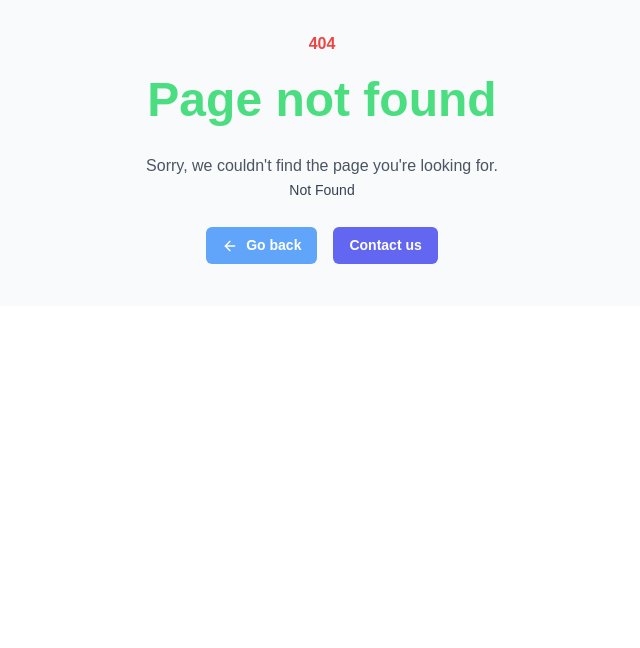
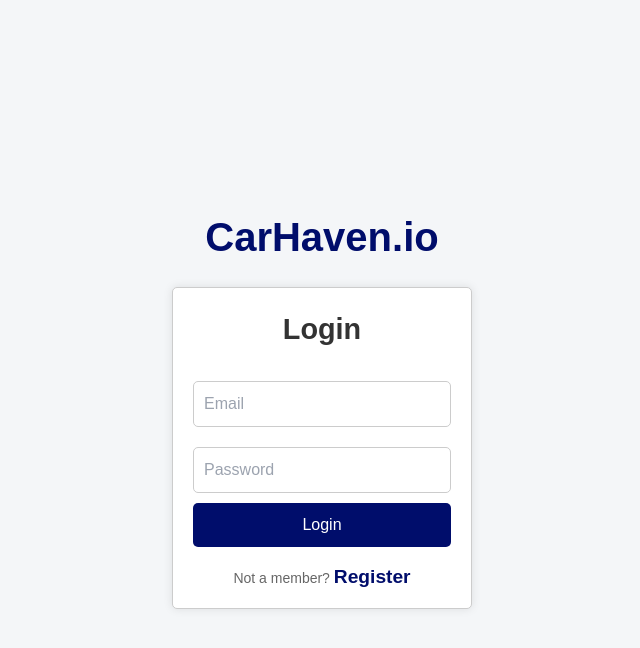
Before and after one commit to Vicky-peace/vehicle-client--repo, a React (Vite) app: page /auth in a window 1280 px wide. Before the commit this address had no page. Shown: the top 648 px of the page, without its empty margins (318-958 px from the left). Built offline with nearby package versions, Linux system fonts and the light colour scheme.

Commit message:
register and login complete

```diff
--- a/package.json
+++ b/package.json
@@ -10,15 +10,19 @@
     "preview": "vite preview"
   },
   "dependencies": {
+    "@reduxjs/toolkit": "^2.2.6",
     "@types/react-slick": "^0.23.13",
     "daisyui": "^4.12.10",
+    "formik": "^2.4.6",
     "lucide-react": "^0.400.0",
     "react": "^18.3.1",
     "react-dom": "^18.3.1",
+    "react-redux": "^9.1.2",
     "react-router-dom": "^6.24.1",
     "react-slick": "^0.30.2",
     "react-slik": "^1.0.1",
-    "scss": "^0.2.4"
+    "scss": "^0.2.4",
+    "yup": "^1.4.0"
   },
   "devDependencies": {
     "@types/react": "^18.3.3",
--- a/src/components/Header/Navbar.tsx
+++ b/src/components/Header/Navbar.tsx
@@ -25,8 +25,9 @@ const Navbar = () => {
 
                 </ul>
                 <div className="auths">
-                    <button className='login'>Login</button>
-                    <button className='signup'>Sign Up</button>
+                    <Link to='/auth'><button className='login'>Login</button></Link>
+                    <Link to='/auth'>
+                    <button className='signup'>Sign Up</button></Link>
                 </div>
             </div>
         </div>
--- /dev/null
+++ b/src/components/auth/Auth.tsx
@@ -0,0 +1,24 @@
+import React, { useState } from 'react';
+import LoginForm from './login/Login';
+import RegisterForm from './register/Register';
+import './auth.scss';
+
+const AuthPage: React.FC = () => {
+  const [isLogin, setIsLogin] = useState(true);
+
+  const switchToLogin = () => setIsLogin(true);
+  const switchToRegister = () => setIsLogin(false);
+
+  return (
+    <div className="auth-container">
+      <h1>CarHaven.io</h1>
+      {isLogin ? (
+        <LoginForm switchToRegister={switchToRegister} />
+      ) : (
+        <RegisterForm switchToLogin={switchToLogin} />
+      )}
+    </div>
+  );
+};
+
+export default AuthPage;
--- /dev/null
+++ b/src/components/auth/auth.scss
@@ -0,0 +1,54 @@
+.auth-container {
+    display: flex;
+    flex-direction: column;
+    align-items: center;
+    justify-content: center;
+    height: 100vh;
+  }
+
+  .auth-container h1 {
+    margin-bottom: 20px;
+  }
+
+  .login-form, .register-form {
+    width: 300px;
+    padding: 20px;
+    border: 1px solid #ccc;
+    border-radius: 5px;
+    box-shadow: 0 0 10px rgba(0, 0, 0, 0.1);
+  }
+
+  .login-form input, .register-form input {
+    width: 100%;
+    padding: 10px;
+    margin: 10px 0;
+    border: 1px solid #ccc;
+    border-radius: 5px;
+  }
+
+  .login-form button, .register-form button {
+    width: 100%;
+    padding: 10px;
+    background-color: #000d6b;
+    color: #fff;
+    border: none;
+    border-radius: 5px;
+    cursor: pointer;
+  }
+
+  .login-form p, .register-form p {
+    text-align: center;
+    margin-top: 20px;
+  }
+
+  .login-form p span, .register-form p span {
+    color: #000d6b;
+    cursor: pointer;
+  }
+
+  .error {
+    color: red;
+    font-size: 12px;
+    margin-top: -10px;
+    margin-bottom: 10px;
+  }
--- /dev/null
+++ b/src/components/auth/login/Login.tsx
@@ -0,0 +1,51 @@
+import React from 'react';
+import { Formik, Form, Field, ErrorMessage } from 'formik';
+import * as Yup from 'yup';
+import { useNavigate } from 'react-router-dom';
+import './login.scss';
+
+const loginSchema = Yup.object().shape({
+  email: Yup.string().email('Invalid email').required('Required'),
+  password: Yup.string().required('Required'),
+});
+
+interface LoginFormProps {
+  switchToRegister: () => void;
+}
+
+const LoginForm: React.FC<LoginFormProps> = ({ switchToRegister }) => {
+  const navigate = useNavigate();
+
+  const handleLogin = (values: { email: string; password: string }) => {
+    // Logic for login
+    // If login is successful, redirect to the dashboard
+    navigate('/');
+  };
+
+  return (
+    <div className="login-form">
+      <h2 className='text-center font-bold'>Login</h2>
+      <Formik
+        initialValues={{ email: '', password: '' }}
+        validationSchema={loginSchema}
+        onSubmit={handleLogin}
+      >
+        {({ isSubmitting }) => (
+          <Form>
+            <Field type="email" name="email" placeholder="Email" />
+            <ErrorMessage name="email" component="div" className="error" />
+            <Field type="password" name="password" placeholder="Password" />
+            <ErrorMessage name="password" component="div" className="error" />
+            <button type="submit" disabled={isSubmitting}>Login</button>
+          </Form>
+        )}
+      </Formik>
+      <p className="text-center mt-5 text-sm text-gray-600">
+  Not a member? <span onClick={switchToRegister} className="text-blue-700 cursor-pointer font-bold">Register</span>
+</p>
+
+    </div>
+  );
+};
+
+export default LoginForm;
--- /dev/null
+++ b/src/components/auth/login/login.scss
@@ -0,0 +1,78 @@
+.auth-container {
+    display: flex;
+    flex-direction: column;
+    align-items: center;
+    justify-content: center;
+    height: 100vh;
+    background-color: #f4f6f8;
+    padding: 10px 20px;
+  }
+
+  .auth-container h1 {
+    margin-bottom: 20px;
+    color: #000d6b;
+  }
+
+  .login-form, .register-form {
+    width: 400px;
+    padding: 30px;
+    border: 1px solid #ccc;
+    border-radius: 10px;
+    background-color: #fff;
+    box-shadow: 0 4px 6px rgba(0, 0, 0, 0.1);
+  }
+
+  .login-form h2, .register-form h2 {
+    margin-bottom: 20px;
+    color: #333;
+  }
+
+  .login-form input, .register-form input {
+    width: 100%;
+    padding: 12px;
+    margin: 10px 0;
+    border: 1px solid #ccc;
+    border-radius: 5px;
+    font-size: 16px;
+  }
+
+  .login-form button, .register-form button {
+    width: 100%;
+    padding: 12px;
+    background-color: #000d6b;
+    color: #fff;
+    border: none;
+    border-radius: 5px;
+    font-size: 16px;
+    cursor: pointer;
+    transition: background-color 0.3s ease;
+  }
+
+  .login-form button:hover, .register-form button:hover {
+    background-color: #003399;
+  }
+
+  .login-form p, .register-form p {
+    text-align: center;
+    margin-top: 20px;
+    font-size: 14px;
+    color: #666;
+  }
+
+  .login-form p span, .register-form p span {
+    color: #000d6b;
+    cursor: pointer;
+    font-size: 1.3rem;
+    text-decoration: none;
+  }
+
+  .error {
+    color: red;
+    font-size: 12px;
+    margin-top: -10px;
+    margin-bottom: 10px;
+  }
+
+  .login-form h2{
+    font-size: 1.8rem;
+  }
--- /dev/null
+++ b/src/components/auth/register/Register.tsx
@@ -0,0 +1,56 @@
+import React from 'react';
+import { Formik, Form, Field, ErrorMessage } from 'formik';
+import * as Yup from 'yup';
+import './register.scss';
+
+const registerSchema = Yup.object().shape({
+  fullName: Yup.string().required('Required'),
+  email: Yup.string().email('Invalid email').required('Required'),
+  contactPhone: Yup.string().required('Required'),
+  address: Yup.string().required('Required'),
+  password: Yup.string().required('Required'),
+});
+
+interface RegisterFormProps {
+  switchToLogin: () => void;
+}
+
+const RegisterForm: React.FC<RegisterFormProps> = ({ switchToLogin }) => {
+  const handleRegister = (values: { fullName: string; email: string; contactPhone: string; address: string; password: string }) => {
+    // Logic for registration
+    // If registration is successful, switch to login view
+    switchToLogin();
+  };
+
+  return (
+    <div className="register-form">
+      <h2 className='text-center font-bold'>Register</h2>
+      <Formik
+        initialValues={{ fullName: '', email: '', contactPhone: '', address: '', password: '' }}
+        validationSchema={registerSchema}
+        onSubmit={handleRegister}
+      >
+        {({ isSubmitting }) => (
+          <Form>
+            <Field type="text" name="fullName" placeholder="Full Name" />
+            <ErrorMessage name="fullName" component="div" className="error" />
+            <Field type="email" name="email" placeholder="Email" />
+            <ErrorMessage name="email" component="div" className="error" />
+            <Field type="text" name="contactPhone" placeholder="Contact Phone" />
+            <ErrorMessage name="contactPhone" component="div" className="error" />
+            <Field type="text" name="address" placeholder="Address" />
+            <ErrorMessage name="address" component="div" className="error" />
+            <Field type="password" name="password" placeholder="Password" />
+            <ErrorMessage name="password" component="div" className="error" />
+            <button type="submit" disabled={isSubmitting}>Register</button>
+          </Form>
+        )}
+      </Formik>
+      <p className="text-center mt-5 text-base text-gray-600">
+  Not a member? <span onClick={switchToLogin} className="text-blue-700 cursor-pointer underline font-bold">Login</span>
+</p>
+    </div>
+  );
+};
+
+export default RegisterForm;
--- /dev/null
+++ b/src/components/auth/register/register.scss
@@ -0,0 +1,60 @@
+.auth-container {
+    display: flex;
+    flex-direction: column;
+    align-items: center;
+    justify-content: center;
+    height: 100vh;
+  }
+
+  .auth-container h1 {
+    margin-bottom: 20px;
+  }
+
+  .login-form, .register-form {
+    width: 400px;
+    padding: 20px;
+    border: 1px solid #ccc;
+    border-radius: 5px;
+    box-shadow: 0 0 10px rgba(0, 0, 0, 0.1);
+  }
+
+  .login-form input, .register-form input {
+    width: 100%;
+    padding: 10px;
+    margin: 10px 0;
+    border: 1px solid #ccc;
+    border-radius: 5px;
+  }
+
+  .login-form button, .register-form button {
+    width: 100%;
+    padding: 10px;
+    background-color: #000d6b;
+    color: #fff;
+    border: none;
+    border-radius: 5px;
+    cursor: pointer;
+  }
+
+  .login-form p, .register-form p {
+    text-align: center;
+    margin-top: 20px;
+  }
+
+  .login-form p span, .register-form p span {
+    color: #000d6b;
+    cursor: pointer;
+    font-size: 1.2rem;
+    text-decoration: none;
+  }
+
+  .error {
+    color: red;
+    font-size: 12px;
+    margin-top: -10px;
+    margin-bottom: 10px;
+  }
+
+  .register-form h2{
+    font-size: 1.8rem;
+  }
--- a/src/main.tsx
+++ b/src/main.tsx
@@ -7,6 +7,8 @@ import NotFound from './pages/NotFound/NotFound.tsx';
 import AboutSection from './components/UI/About/AboutSection.tsx';
 import Contact from './pages/Contact/Contact.tsx';
 import Layout from './components/Layout/Layout.tsx';
+import AuthPage from './components/auth/Auth.tsx';
+
 
 const router = createBrowserRouter([
   {
@@ -24,7 +26,12 @@ const router = createBrowserRouter([
     path: '/contact',
     element: <Layout><Contact/></Layout>,
     errorElement: <NotFound/>,
-  }
+  },
+ {
+  path: '/auth',
+  element: <AuthPage/>,
+  errorElement: <NotFound/>,
+ }
 ]);
 
 ReactDOM.createRoot(document.getElementById('root')!).render(
```
Also changed, not shown: src/app/store.ts (added), src/components/sidebar/Sidebar.tsx (added), src/components/sidebar/sidebar.scss (added), 1 other file (tests, documents, lock files or other folders).
